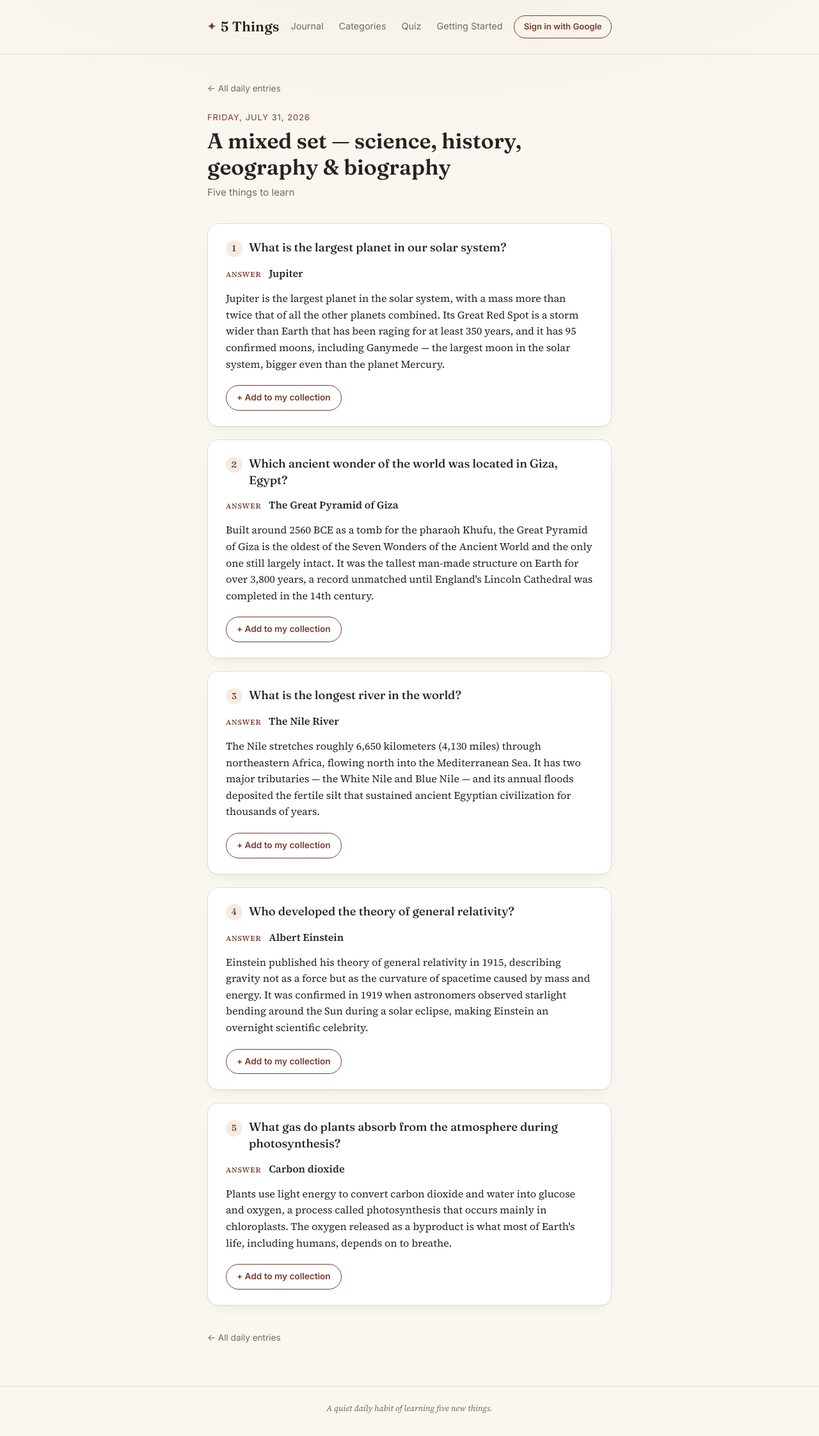
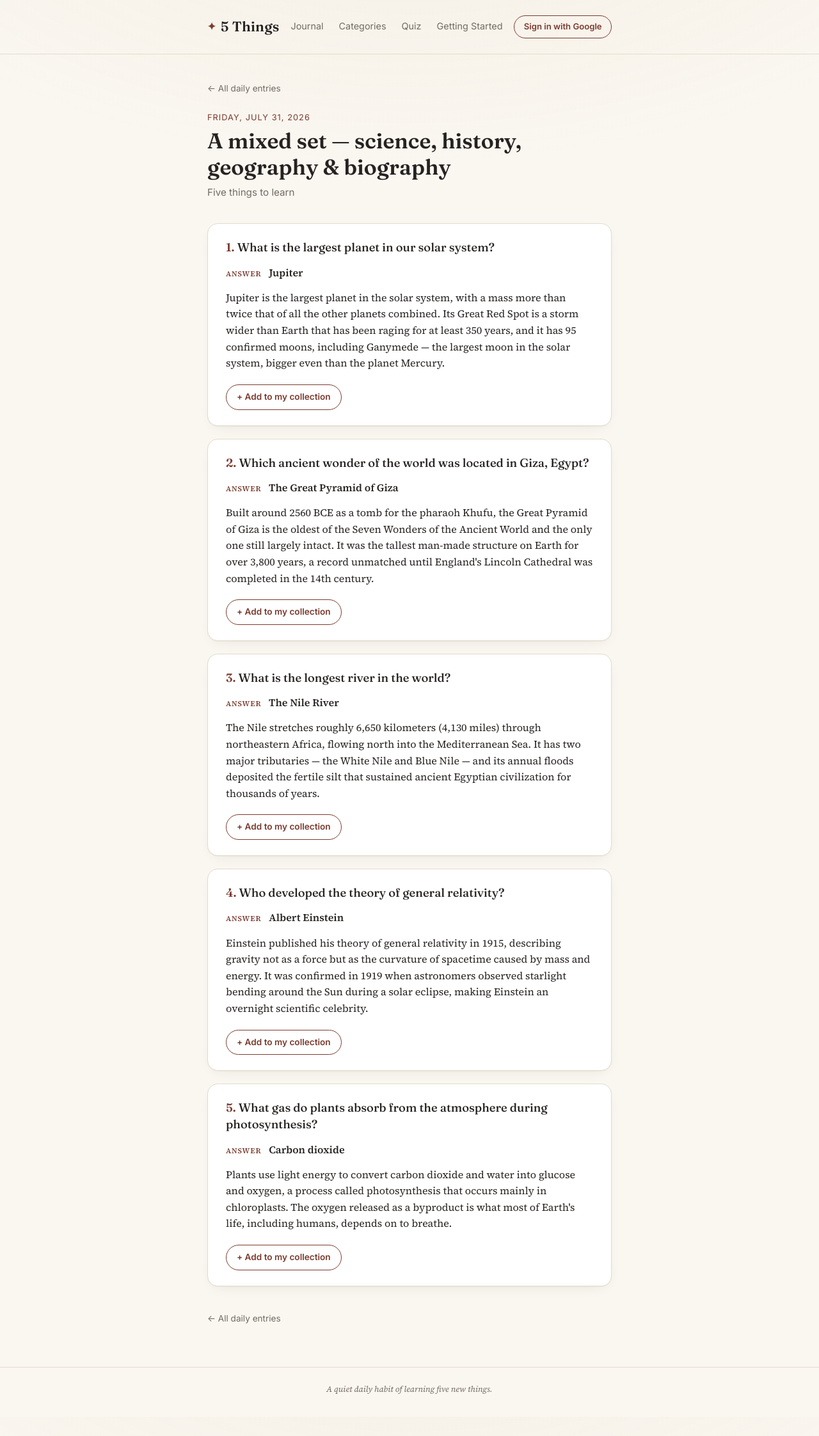
Before and after one commit to msiebert/five-things, a Jekyll site: the page built from daily/2026-07-31/index.md, in a window 1280 px wide. Shown: the whole page at 64% size. Built offline with Jekyll 4.4.1, drawn with Linux system fonts in a browser that asks for light colours; comment, search, counter and statistics services are not loaded; after the commit the page ends 2215 px from its top, so only the background shows below that.

Commit message:
Make fact number inline text instead of a badge column (#24)
The number now flows as plain text before the question ("1. What...")
rather than sitting in its own circular badge and flex column.

Co-authored-by: Claude <noreply@anthropic.com>

```diff
--- a/_includes/fact-card.html
+++ b/_includes/fact-card.html
@@ -1,8 +1,5 @@
 <article class="fact-card" id="{{ include.fact.id }}">
-  <div class="fact-card-head">
-    <span class="fact-number">{{ include.index }}</span>
-    <h2 class="fact-question">{{ include.fact.question }}</h2>
-  </div>
+  <h2 class="fact-question"><span class="fact-number">{{ include.index }}.</span> {{ include.fact.question }}</h2>
   <p class="fact-answer"><span class="fact-answer-label">Answer</span> {{ include.fact.answer }}</p>
   <p class="fact-explanation">{{ include.fact.explanation }}</p>
   <button type="button" class="add-to-collection" data-fact-id="{{ include.fact.id }}">
--- a/assets/css/style.css
+++ b/assets/css/style.css
@@ -463,33 +463,15 @@ main {
   box-shadow: var(--shadow);
 }
 
-.fact-card-head {
-  display: flex;
-  align-items: flex-start;
-  gap: 0.65rem;
-  margin-bottom: 0.85rem;
-}
-
 .fact-number {
-  display: inline-flex;
-  align-items: center;
-  justify-content: center;
-  width: 1.6rem;
-  height: 1.6rem;
-  border-radius: 50%;
-  background: var(--card-bg-alt);
   color: var(--accent);
-  font-family: var(--serif);
-  font-size: 0.85rem;
   font-weight: 600;
-  flex: none;
-  margin-top: 0.1rem;
 }
 
 .fact-question {
   font-family: var(--serif);
   font-weight: 500;
-  margin: 0;
+  margin: 0 0 0.85rem;
   font-size: 1.15rem;
   line-height: 1.4;
 }
```
